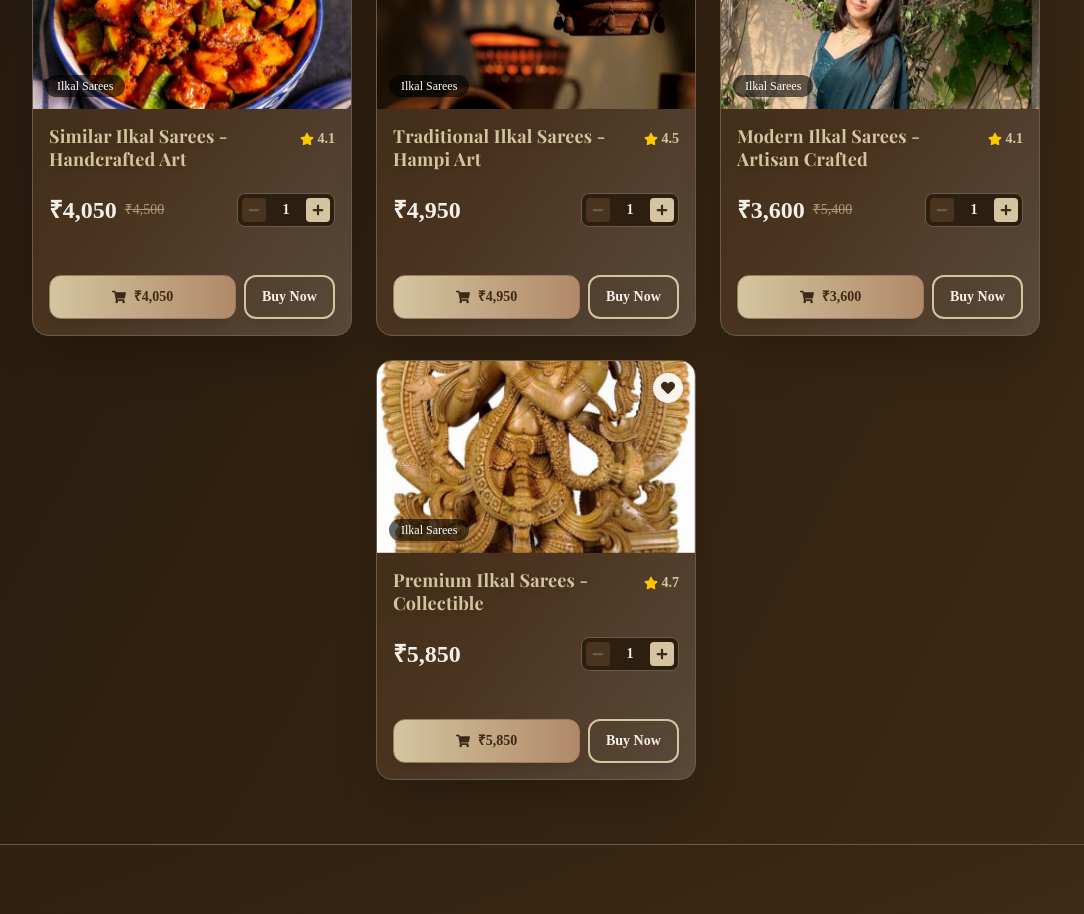
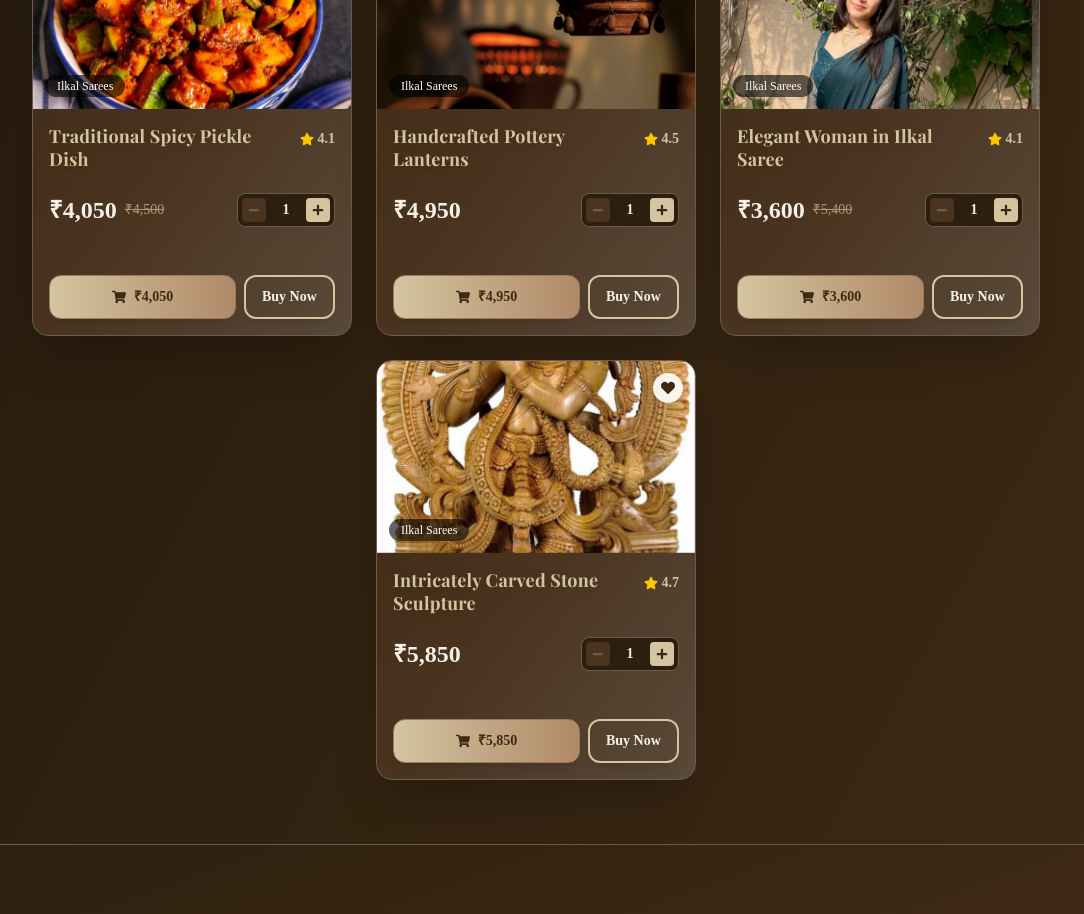
Before and after one commit to shiva0022/SoulOfHampi, a React (Vite) app: page /product/1 in a window 1280 px wide. Shown: the part 1560-2474 px from the top of the page, without its empty margins (104-1188 px from the left). Built offline with nearby package versions, Linux system fonts and the light colour scheme; a web font is replaced by a local one.

Commit message:
similar products updated

```diff
--- a/src/pages/ProductDetails.jsx
+++ b/src/pages/ProductDetails.jsx
@@ -66,7 +66,7 @@ const ProductDetails = () => {
       const mockSimilarProducts = [
         {
           id: "sim1",
-          title: `Similar ${productData.category} - Handcrafted Art`,
+          title: "Traditional Spicy Pickle Dish",
           price: Math.round(productData.price * 0.9),
           originalPrice: productData.price,
           image:
@@ -81,7 +81,7 @@ const ProductDetails = () => {
         },
         {
           id: "sim2",
-          title: `Traditional ${productData.category} - Hampi Art`,
+          title: "Handcrafted Pottery Lanterns",
           price: Math.round(productData.price * 1.1),
           image: "/images/pottery/ea7ccc87a9f5aaa8035f6435e4152920.jpg",
           images: [
@@ -94,7 +94,7 @@ const ProductDetails = () => {
         },
         {
           id: "sim3",
-          title: `Modern ${productData.category} - Artisan Crafted`,
+          title: "Elegant Woman in Ilkal Saree",
           price: Math.round(productData.price * 0.8),
           originalPrice: Math.round(productData.price * 1.2),
           image: "/images/sarees/4ce921addf51f774aeec8966aa5c7863.jpg",
@@ -108,7 +108,7 @@ const ProductDetails = () => {
         },
         {
           id: "sim4",
-          title: `Premium ${productData.category} - Collectible`,
+          title: "Intricately Carved Stone Sculpture",
           price: Math.round(productData.price * 1.3),
           image: "/images/stone carvings/31c8f806803a89b67c67faf77ea1ae20.jpg",
           images: [
```
